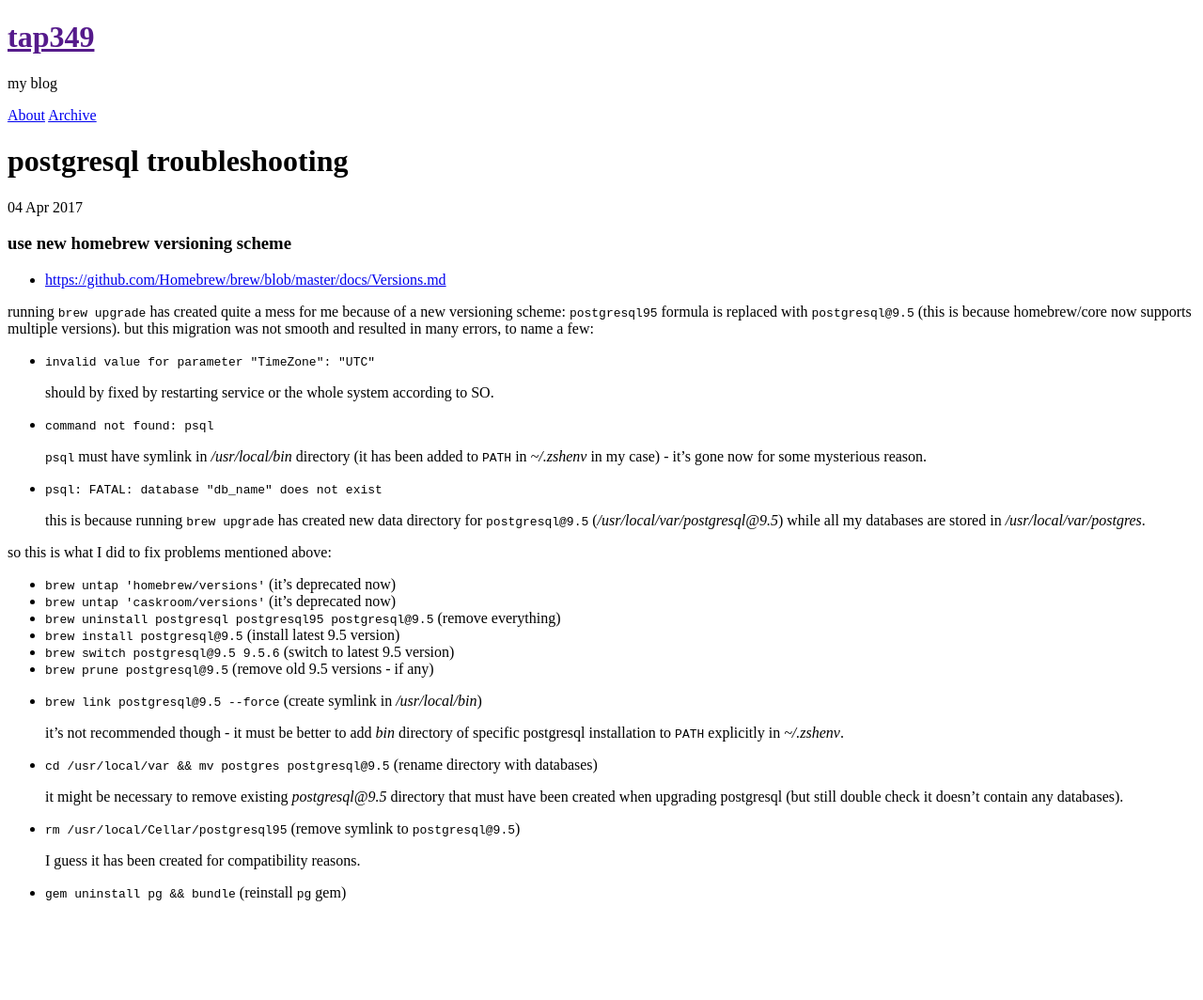
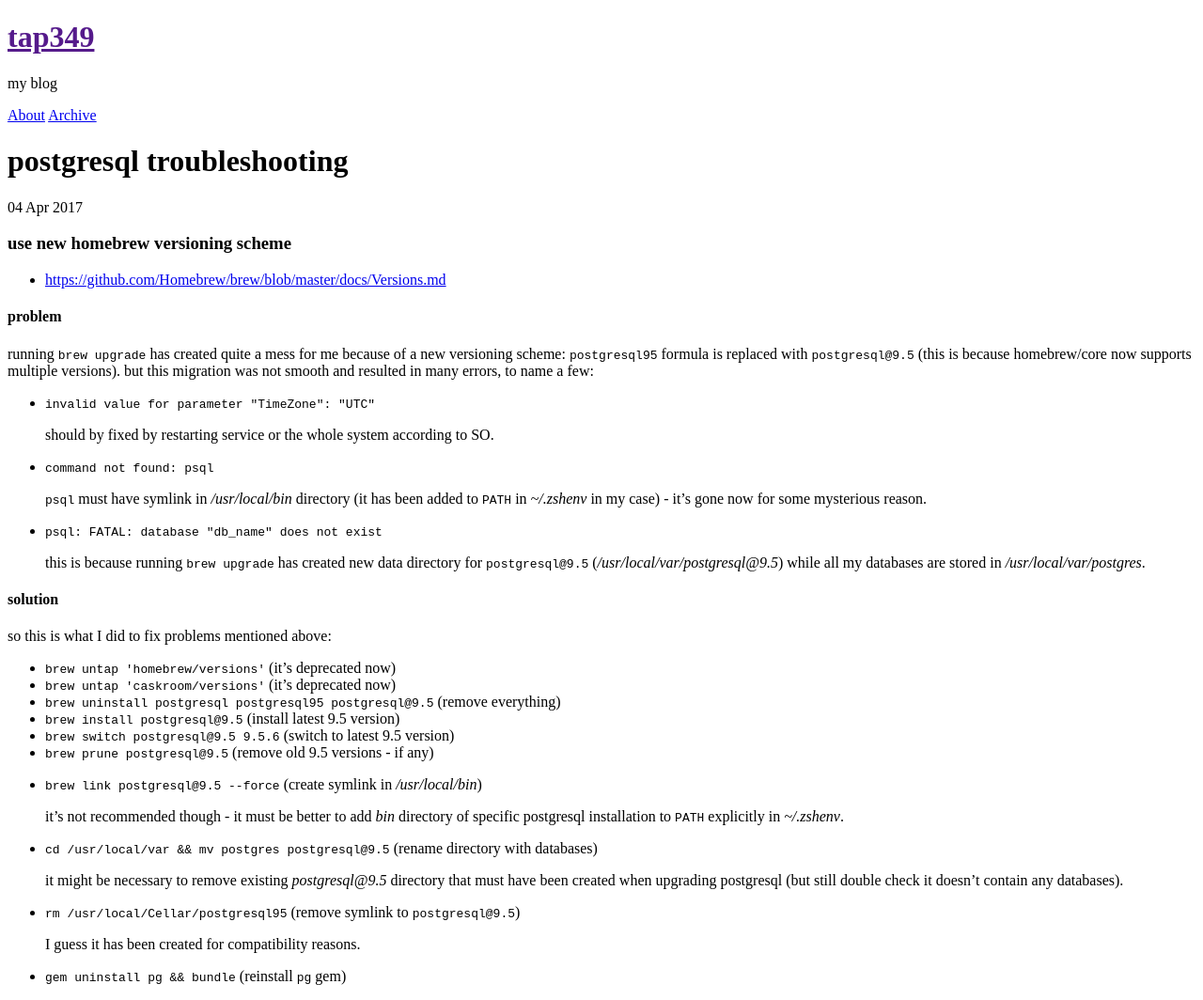
Before and after one commit to tap349/tap349.github.io, a Jekyll site: the page built from _posts/2017-04-04-postgresql-troubleshooting.md, in a window 1280 px wide. Shown: the whole page at 94% size. Built offline with Jekyll 4.4.1, drawn with Linux system fonts in a browser that asks for light colours; before the commit the page ends 975 px from its top, so only the background shows below that.

Commit message:
update 2017-04-04_22:02:58

```diff
--- a/_posts/2017-04-04-postgresql-troubleshooting.md
+++ b/_posts/2017-04-04-postgresql-troubleshooting.md
@@ -11,6 +11,8 @@ categories: [postgresql]
 ### use new homebrew versioning scheme
 
 - <https://github.com/Homebrew/brew/blob/master/docs/Versions.md>
+
+#### problem
 
 running `brew upgrade` has created quite a mess for me because of a new
 versioning scheme: `postgresql95` formula is replaced with `postgresql@9.5`
@@ -32,6 +34,8 @@ but this migration was not smooth and resulted in many errors, to name a few:
   this is because running `brew upgrade` has created new data directory for
   `postgresql@9.5` (_/usr/local/var/postgresql@9.5_) while all my databases
   are stored in _/usr/local/var/postgres_.
+
+#### solution
 
 so this is what I did to fix problems mentioned above:
 
```
